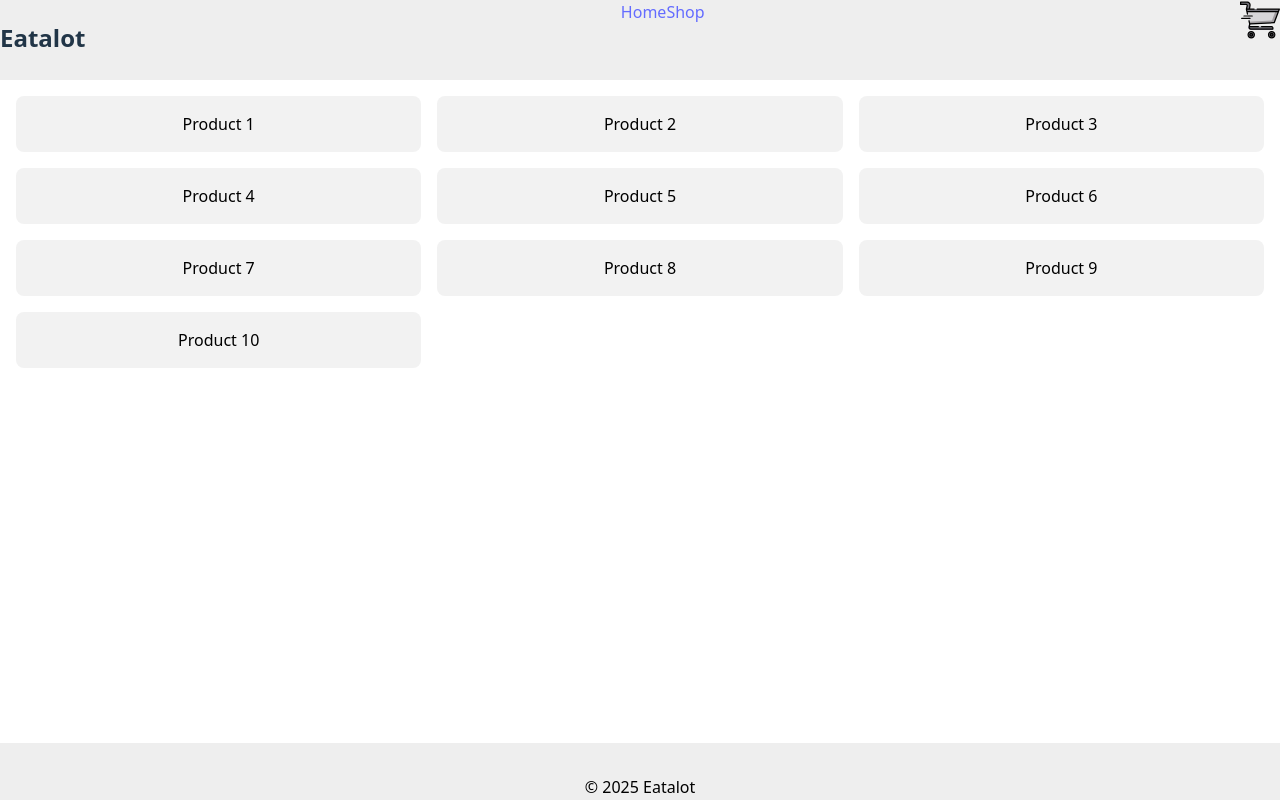
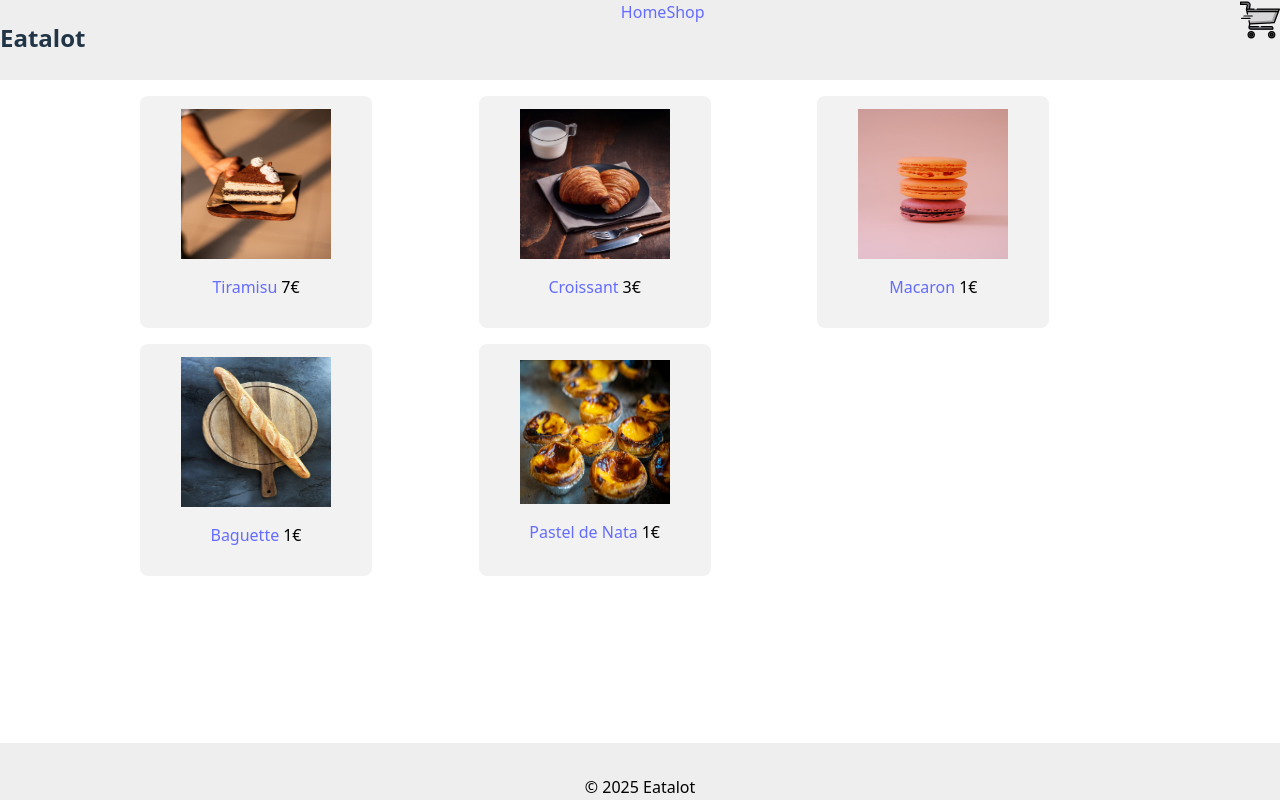
Before and after one commit to PascualF/PastryShopProject, a React (Vite) app: page /shop in a window 1280 px wide. Built offline with nearby package versions, Linux system fonts and the light colour scheme.

Commit message:
On going work

```diff
--- a/src/App.jsx
+++ b/src/App.jsx
@@ -2,7 +2,7 @@ import Layout from "./components/Layout";
 import Home from "./components/Home";
 import Shop from "./components/Shop";
 import Cart from "./components/Cart";
-
+import Detail from "./components/Detail";
 import { BrowserRouter, Route, Routes } from "react-router"
 import "./App.css";
 
@@ -14,6 +14,7 @@ function App() {
           <Route index element={<Home/>}/>
           <Route path="shop" element={<Shop />}/>
           <Route path="cart" element={<Cart />}/>
+          <Route path="/:id" element={<Detail />}/>
         </Route>
       </Routes>
     </BrowserRouter>
--- a/src/components/Detail.jsx
+++ b/src/components/Detail.jsx
@@ -1,4 +1,12 @@
+import { useParams } from "react-router"
+
+
 export default function Detail() {
+
+    const { id } = useParams()
+
+    console.log(id - 1)
+
     return  (
         <>
             <h1>This is a detailled</h1>
--- a/src/components/Layout.jsx
+++ b/src/components/Layout.jsx
@@ -2,13 +2,26 @@ import Header from "./Header";
 import Footer from "./Footer";
 import { Outlet } from "react-router";
 import "../styles/Layout.css"
+import { useState } from "react";
+import data from "../data.js"
 
 export default function Layout() {
+
+    const [dataProducts, setDataProducts] = useState(data)
+
+    const updateCartInfo = (item) => {
+        console.log(item)
+    }
+
     return  (
         <div className="layout-container">
             <Header />
             <main className="content-area"> {/* To not create a css file */}
-                <Outlet />
+                <Outlet
+                    context={{
+                        dataProducts:dataProducts
+                    }}
+                />
             </main>
             <Footer />
         </div>
--- a/src/components/Shop.jsx
+++ b/src/components/Shop.jsx
@@ -1,15 +1,24 @@
+import { useOutletContext, Link } from "react-router"
 import "../styles/Shop.css"
 
 export default function Shop() {
 
-    const arrayShop = [1, 2, 3, 4, 5, 6, 7, 8, 9, 10]
+
+    const context = useOutletContext()
+    const arrayShop = context.dataProducts
+    console.log(arrayShop[1])
 
     return  (
         <div className="container-shop">
             {arrayShop.map((item) => {
                 return (
-                    <div key={item} className="container-card">
-                        Product {item}
+                    <div key={item.id} className="container-card">
+                        <img className="photo-products" src={item.image} alt={`image_${item.name}`} />
+                        <div className="name_price_div">
+                            <Link to={`/${item.id}`}><p className="item_name">{item.name}</p></Link>
+                            <p className="item_price">{item.price}€</p>
+                        </div>
+
                     </div>
                 )
             })}
--- a/src/data.js
+++ b/src/data.js
@@ -3,6 +3,7 @@ import tiramisu from "../src/assets/tiramisu.jpg"
 import croissant from "../src/assets/croissant.jpg"
 import macaron from "../src/assets/macaron.jpg"
 import baguette from "../src/assets/baguette.jpg"
+import pastelDeNata from "../src/assets/pastel_de_nata.jpg"
 
 export default [
     {
@@ -16,7 +17,7 @@ export default [
     },
     {
         id: 2,
-        name: "",
+        name: "Croissant",
         description:
             "This a french croissant",
         price: 3,
@@ -25,6 +26,7 @@ export default [
     },
     {
         id: 3,
+        name: "Macaron",
         description:
             "This a macaron, the flavor is a surprise",
         price: 1,
@@ -33,10 +35,20 @@ export default [
     },
     {
         id: 4,
+        name: "Baguette",
         description:
             "This a baguette, from my Expedition 33",
         price: 1,
         quantity: 1,
         image: baguette,
+    },
+    {
+        id: 5,
+        name: "Pastel de Nata",
+        description:
+            "This is a Pastel De Nata, only 1!",
+        price: 1,
+        quantity: 1,
+        image: pastelDeNata,
     }
 ]
--- a/src/styles/Shop.css
+++ b/src/styles/Shop.css
@@ -2,13 +2,39 @@
     display: grid;
     grid-template-columns: repeat(3, 1fr);
     gap: 1rem;
+    margin: 0 auto;
     padding: 1rem;
+    width: 1000px;
 }
 
 .container-card{
+    height: 200px;
+    width: 200px;
     background: #f2f2f2;
     padding: 1rem;
     border-radius: 8px;
     text-align: center;
     color: black;
+    display: flex;
+    flex-direction: column;
+    justify-content: center;
+    align-items: center;
 }
+
+.photo-products{
+    height: 150px;
+    width: 150px;
+}
+
+.item_name{
+    cursor: pointer;
+    margin-right: 2px;
+}
+
+.item_price{
+    margin-left: 2px;
+}
+
+.name_price_div{
+    display: flex;
+}
```
Also changed, not shown: src/assets/pastel_de_nata.jpg (added).
